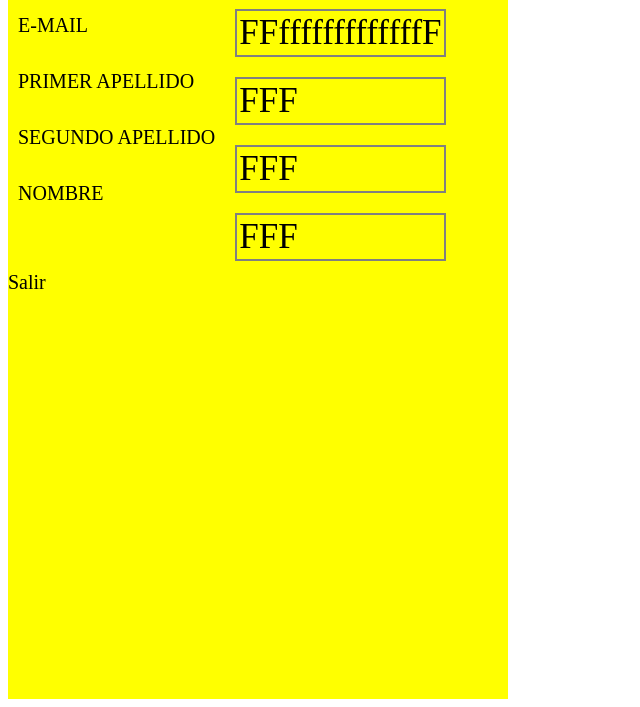
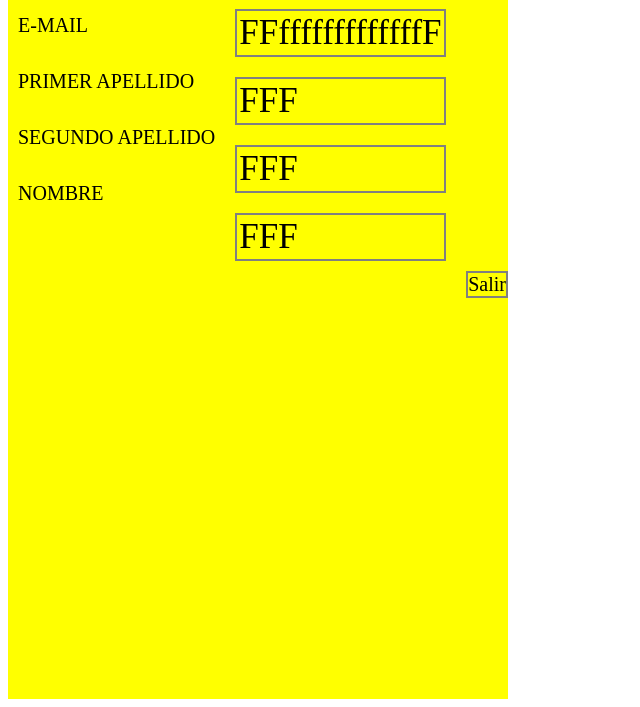
Before and after one commit to zZDANTI/ControlDeSalidas, a PHP site: page /PerfilProfesor.html in a window 1280 px wide. Shown: the part 809-1516 px from the top of the page, without its empty margins (0-640 px from the left). Run offline with PHP 8.4, Linux system fonts and the light colour scheme.

Commit message:
Modificaciones de la información
He estado poniendo el botón de salir.

```diff
--- a/perfilprofesor.css
+++ b/perfilprofesor.css
@@ -40,5 +40,7 @@ img{
 	border: 2px solid gray;
 }
 .salir{
-	align-items: center;
+
+	float: right;
+	border: 2px solid gray;
 }
```
